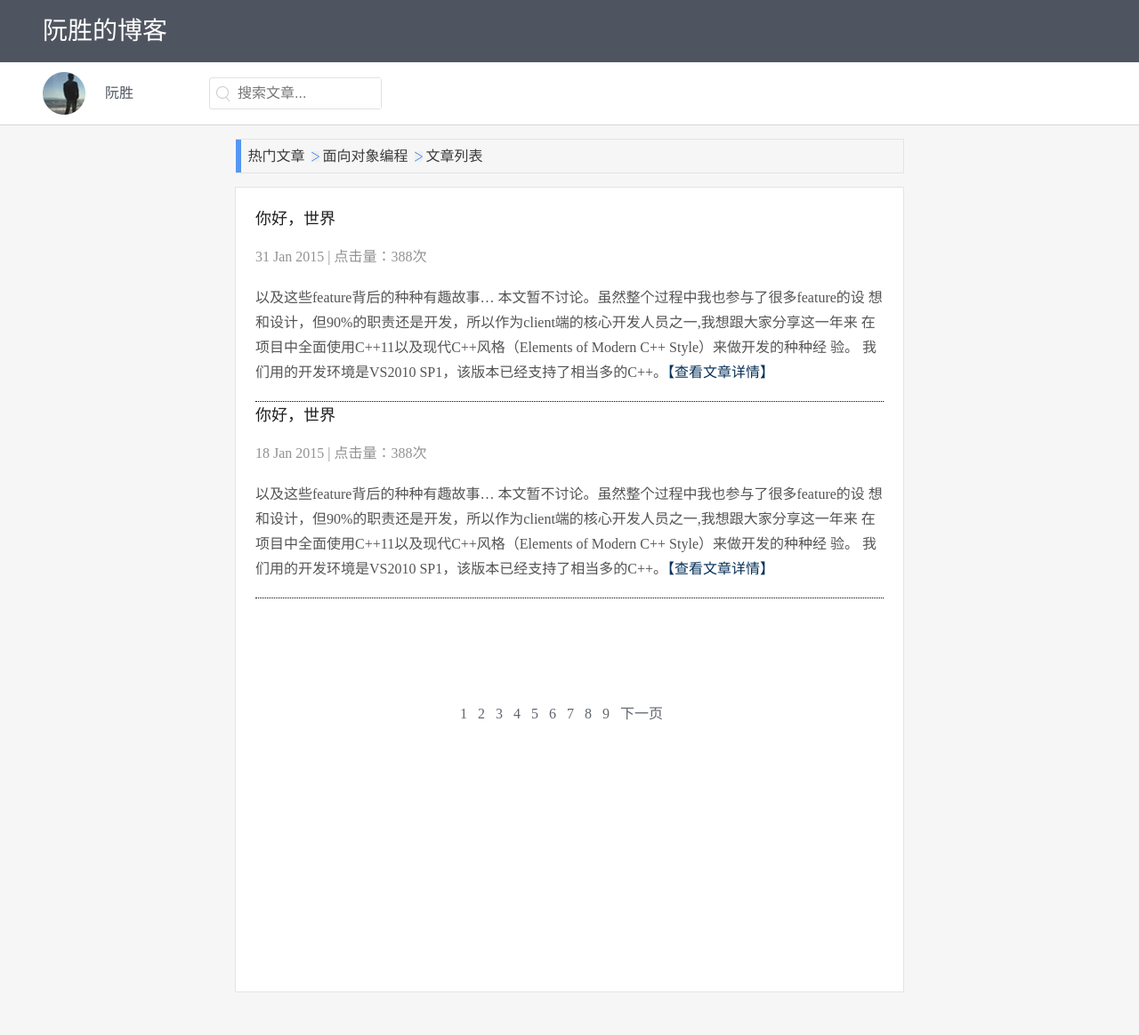
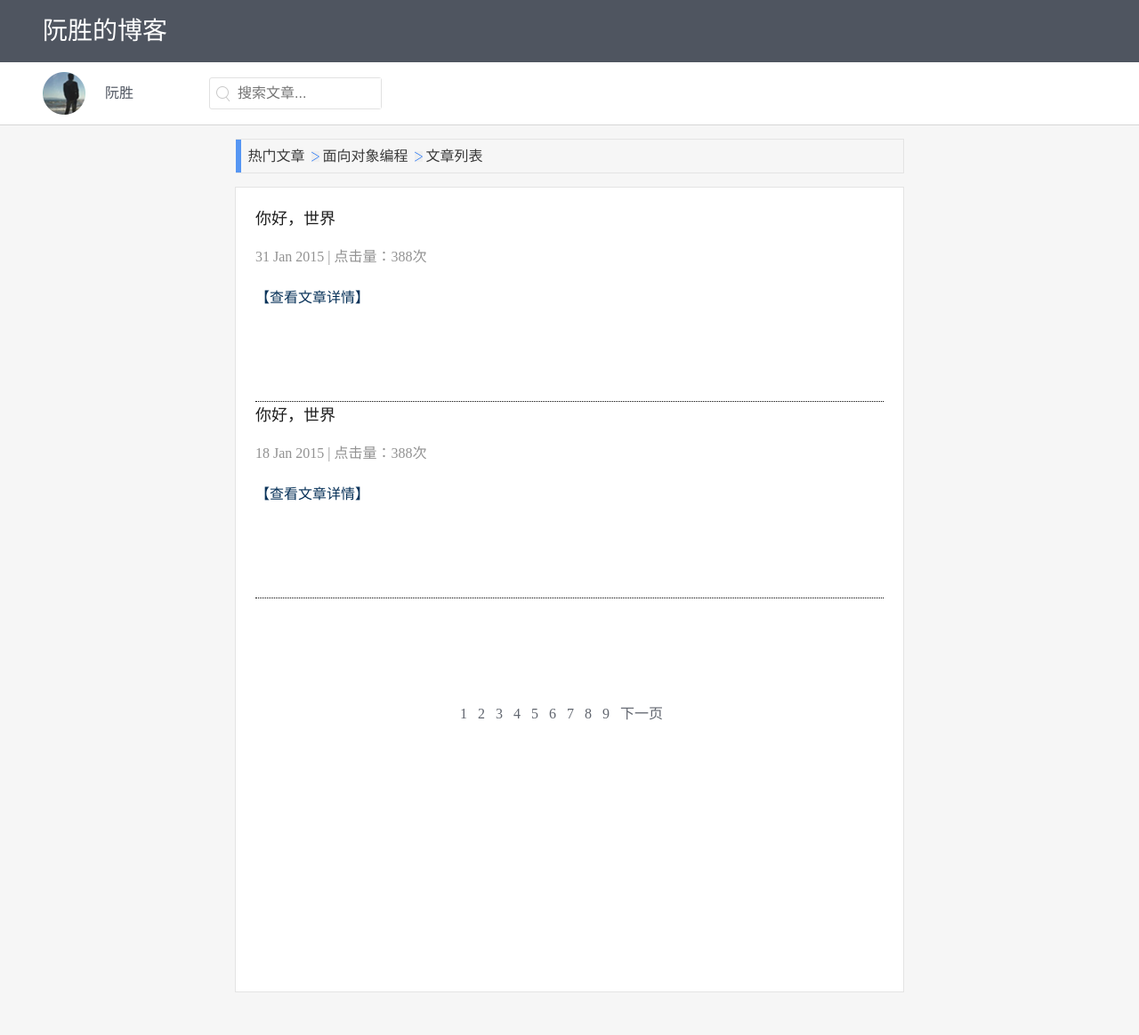
Before and after one commit to ruansheng/article, a Jekyll site: the page built from index.html, in a window 1280 px wide. Shown: the whole page at 89% size. Built offline with Jekyll 4.4.1, drawn with Linux system fonts in a browser that asks for light colours.

Commit message:
Update index.html

```diff
--- a/index.html
+++ b/index.html
@@ -6,10 +6,7 @@ title: 我的Blog
 {% for post in site.posts %}
 <h2>{{ post.title }}</h2>
 		<span class="time">{{ post.date | date_to_string }} | 点击量：388次</span>
-		<p>以及这些feature背后的种种有趣故事… 本文暂不讨论。虽然整个过程中我也参与了很多feature的设
-		想和设计，但90%的职责还是开发，所以作为client端的核心开发人员之一,我想跟大家分享这一年来
-		在项目中全面使用C++11以及现代C++风格（Elements of Modern C++ Style）来做开发的种种经
-		验。 我们用的开发环境是VS2010 SP1，该版本已经支持了相当多的C++。<a href="{{ site.baseurl }}{{ post.url }}">【查看文章详情】</a></p>
+		<p><a href="{{ site.baseurl }}{{ post.url }}">【查看文章详情】</a></p>
 {% endfor %}
 	<div class="fanye">
 		<a href="#">1</a>
```
